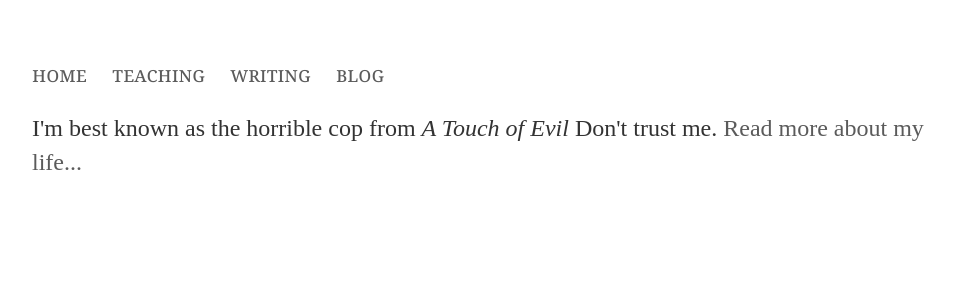
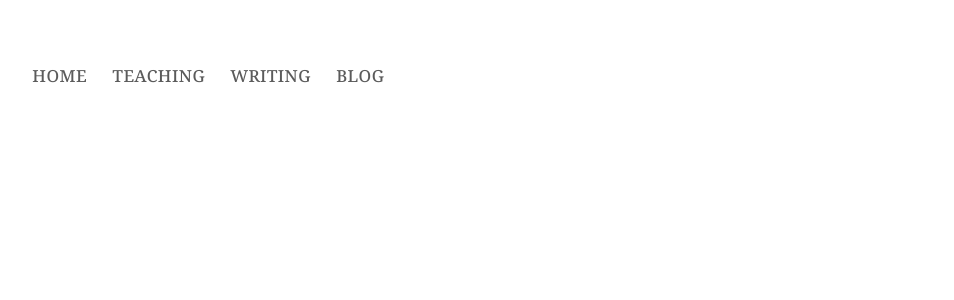
Before and after one commit to uzunovam/uzunovam, a Jekyll site: the page built from teaching/index.html, in a window 1280 px wide. Shown: the top 300 px of the page, without its empty margins (160-1114 px from the left). Built offline with Jekyll 4.4.1, drawn with Linux system fonts in a browser that asks for light colours.

Commit message:
Update index.html

```diff
--- a/teaching/index.html
+++ b/teaching/index.html
@@ -3,5 +3,5 @@ layout: default
 title: Teaching
 ---
 <div class="blurb">
-	<p>I'm best known as the horrible cop from <em>A Touch of Evil</em> Don't trust me. <a href="/about">Read more about my life...</a></p>
+	<p></p>
 </div><!-- /.blurb -->
```
